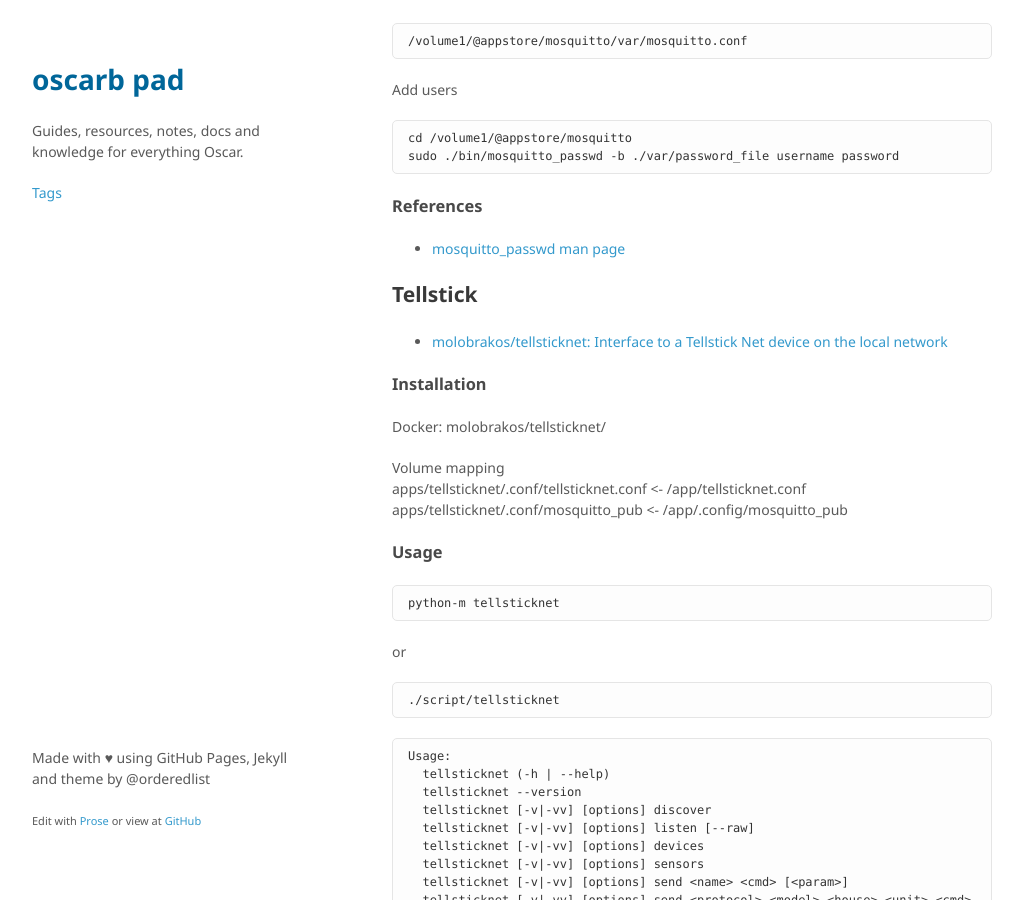
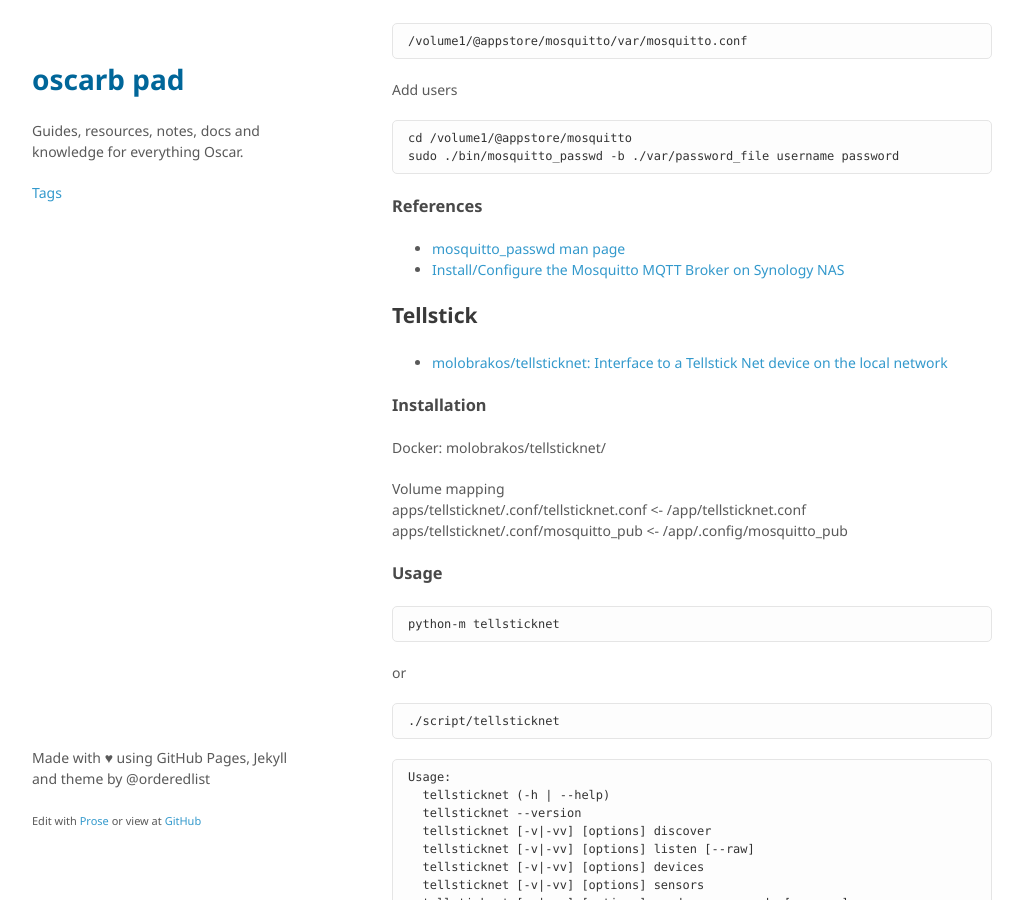
Before and after one commit to oscarb/pad, a Jekyll site: the page built from _docs/ds713.md, in a window 1280 px wide and 900 px high, scrolled down 11036 px. Shown: the whole window, without its empty margins (128-1151 px from the left). Built offline with Jekyll 4.4.1, drawn with Linux system fonts in a browser that asks for light colours; some web fonts are replaced.

Commit message:
Update ds713.md

```diff
--- a/_docs/ds713.md
+++ b/_docs/ds713.md
@@ -469,7 +469,7 @@ sudo ./bin/mosquitto_passwd -b ./var/password_file username password
 ### References
 
 * [mosquitto_passwd man page](https://mosquitto.org/man/mosquitto_passwd-1.html)
-
+* [Install/Configure the Mosquitto MQTT Broker on Synology NAS](https://www.paaalm07.at/synology/install-configure-the-mosquitto-mqtt-broker/)
 
 
 ## Tellstick
```
